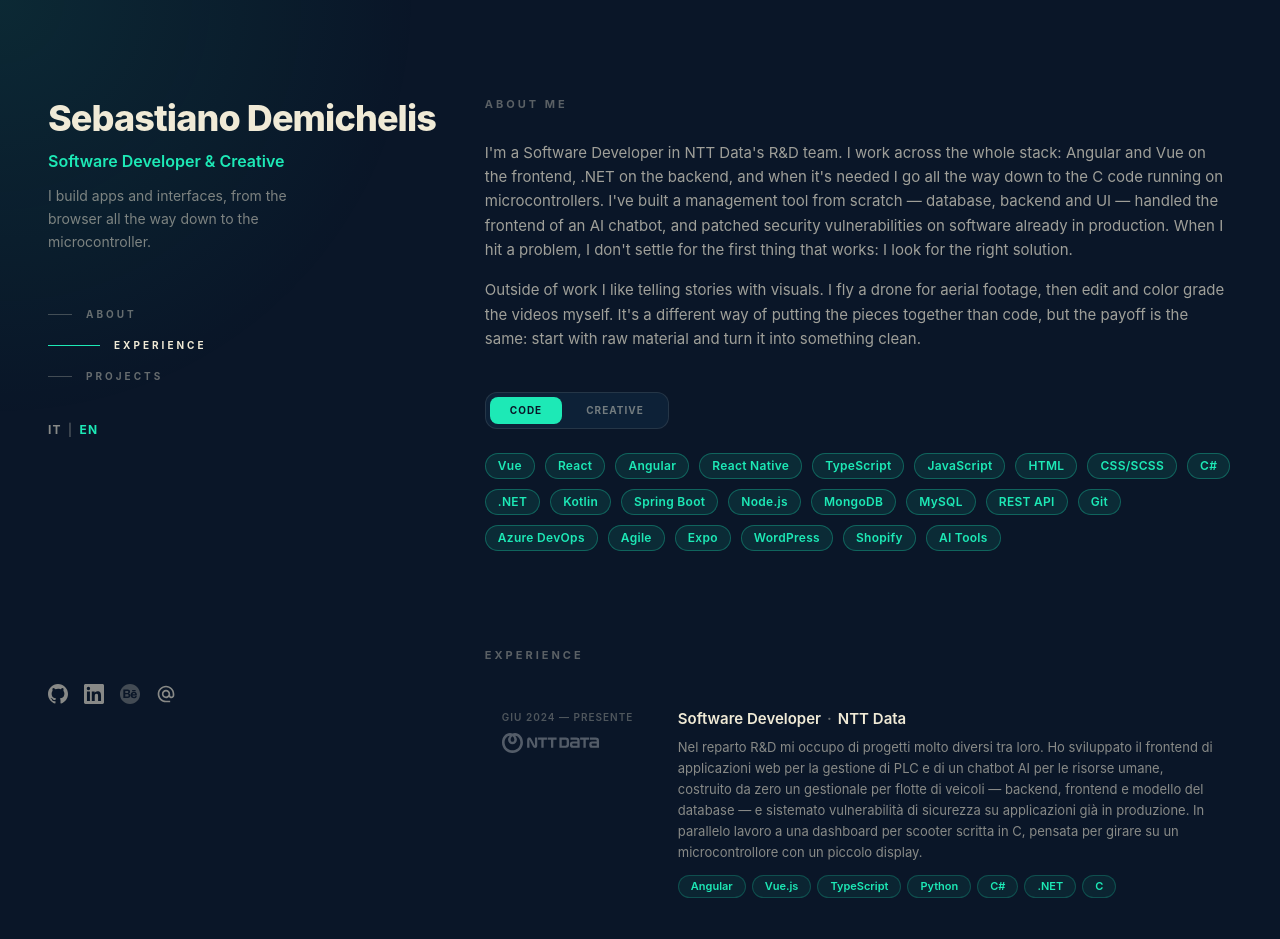
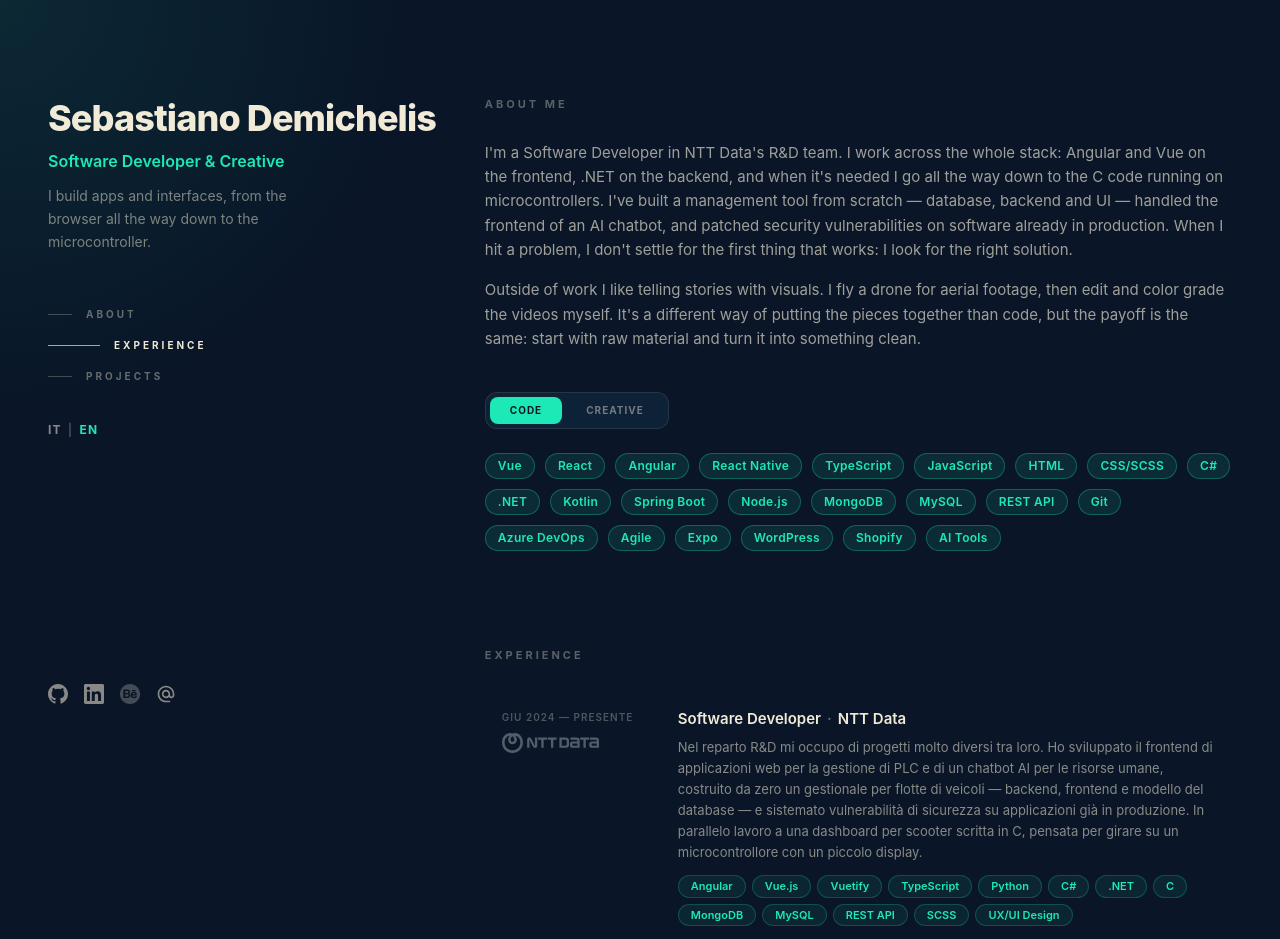
Before and after one commit to deeeemiss/portfolio, a React (Vite) app: page / in a window 1280 px wide. Shown: the top 939 px of the page. Built offline with nearby package versions, Linux system fonts and the light colour scheme.

Commit message:
fix: add missing NTT tech skills from dossier
Add Vuetify, MongoDB, MySQL, REST API, SCSS, UX/UI Design.

Co-Authored-By: Claude Sonnet 4.6 <noreply@anthropic.com>

```diff
--- a/src/data/experience.ts
+++ b/src/data/experience.ts
@@ -25,7 +25,7 @@ export const experiences: Experience[] = [
       'Nel reparto R&D mi occupo di progetti molto diversi tra loro. Ho sviluppato il frontend di applicazioni web per la gestione di PLC e di un chatbot AI per le risorse umane, costruito da zero un gestionale per flotte di veicoli — backend, frontend e modello del database — e sistemato vulnerabilità di sicurezza su applicazioni già in produzione. In parallelo lavoro a una dashboard per scooter scritta in C, pensata per girare su un microcontrollore con un piccolo display.',
     descriptionEn:
       'In the R&D team I work on projects that are wildly different from one another. I\'ve built the frontend for web apps managing PLCs and an AI chatbot for HR, created a vehicle-fleet management tool from scratch — backend, frontend and database model — and fixed security vulnerabilities on software already in production. On the side I\'m building a scooter dashboard written in C, made to run on a microcontroller with a small display.',
-    tech: ['Angular', 'Vue.js', 'TypeScript', 'Python', 'C#', '.NET', 'C'],
+    tech: ['Angular', 'Vue.js', 'Vuetify', 'TypeScript', 'Python', 'C#', '.NET', 'C', 'MongoDB', 'MySQL', 'REST API', 'SCSS', 'UX/UI Design'],
   },
   {
     id: 'alphawaves',
```
